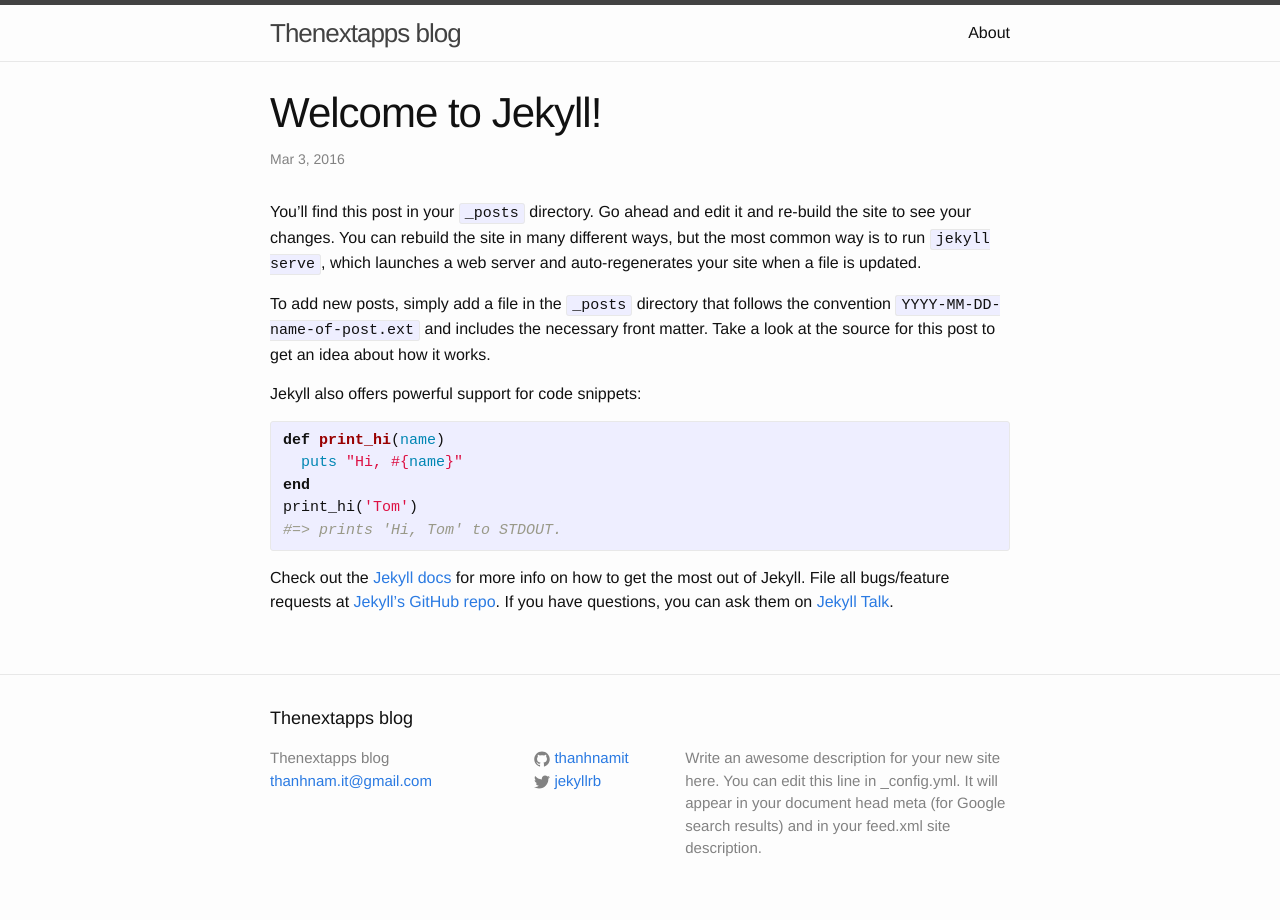
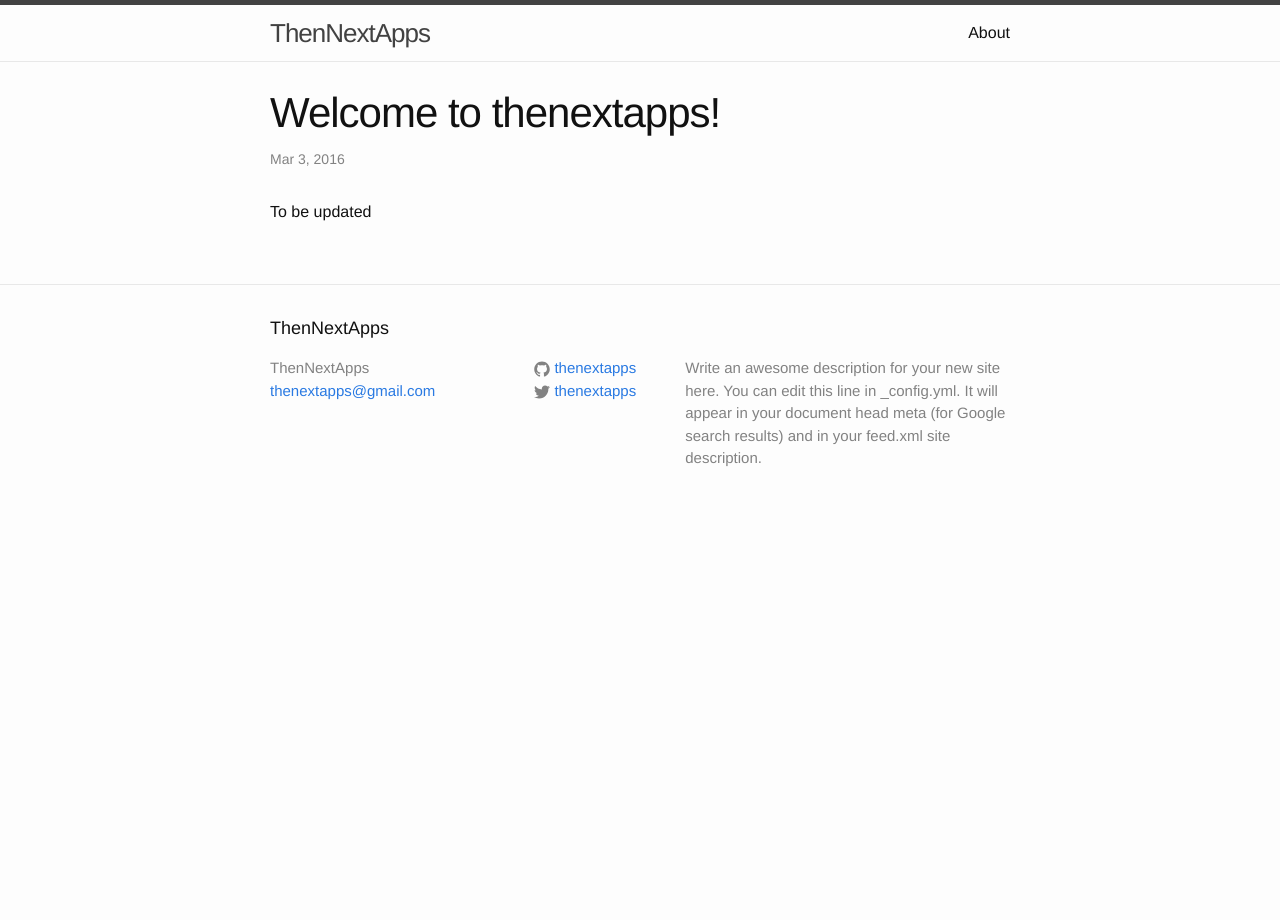
Before and after one commit to thanhnamit/thanhnamit.github.io, a Jekyll site: the page built from _posts/2016-03-04-welcome-to-jekyll.markdown, in a window 1280 px wide. Built offline with Jekyll 4.4.1, drawn with Linux system fonts in a browser that asks for light colours.

Commit message:
Remove default

```diff
--- a/_config.yml
+++ b/_config.yml
@@ -1,14 +1,14 @@
 # Site settings
-title: Thenextapps blog
-email: thanhnam.it@gmail.com
+title: ThenNextApps
+email: thenextapps@gmail.com
 description: > # this means to ignore newlines until "baseurl:"
   Write an awesome description for your new site here. You can edit this
   line in _config.yml. It will appear in your document head meta (for
   Google search results) and in your feed.xml site description.
 baseurl: "" # the subpath of your site, e.g. /blog/
 url: "http://thenextapps.com" # the base hostname & protocol for your site
-twitter_username: jekyllrb
-github_username:  thanhnamit
+twitter_username: thenextapps
+github_username:  thenextapps
 
 # Build settings
 markdown: kramdown
--- a/_posts/2016-03-04-welcome-to-jekyll.markdown
+++ b/_posts/2016-03-04-welcome-to-jekyll.markdown
@@ -1,25 +1,7 @@
 ---
 layout: post
-title:  "Welcome to Jekyll!"
+title:  "Welcome to thenextapps!"
 date:   2016-03-04 01:43:45 +1100
-categories: jekyll update
+categories: ThenNextApps's update
 ---
-You’ll find this post in your `_posts` directory. Go ahead and edit it and re-build the site to see your changes. You can rebuild the site in many different ways, but the most common way is to run `jekyll serve`, which launches a web server and auto-regenerates your site when a file is updated.
-
-To add new posts, simply add a file in the `_posts` directory that follows the convention `YYYY-MM-DD-name-of-post.ext` and includes the necessary front matter. Take a look at the source for this post to get an idea about how it works.
-
-Jekyll also offers powerful support for code snippets:
-
-{% highlight ruby %}
-def print_hi(name)
-  puts "Hi, #{name}"
-end
-print_hi('Tom')
-#=> prints 'Hi, Tom' to STDOUT.
-{% endhighlight %}
-
-Check out the [Jekyll docs][jekyll-docs] for more info on how to get the most out of Jekyll. File all bugs/feature requests at [Jekyll’s GitHub repo][jekyll-gh]. If you have questions, you can ask them on [Jekyll Talk][jekyll-talk].
-
-[jekyll-docs]: http://jekyllrb.com/docs/home
-[jekyll-gh]:   https://github.com/jekyll/jekyll
-[jekyll-talk]: https://talk.jekyllrb.com/
+To be updated
```
Also changed, not shown: about.md (+1 -9 lines).
